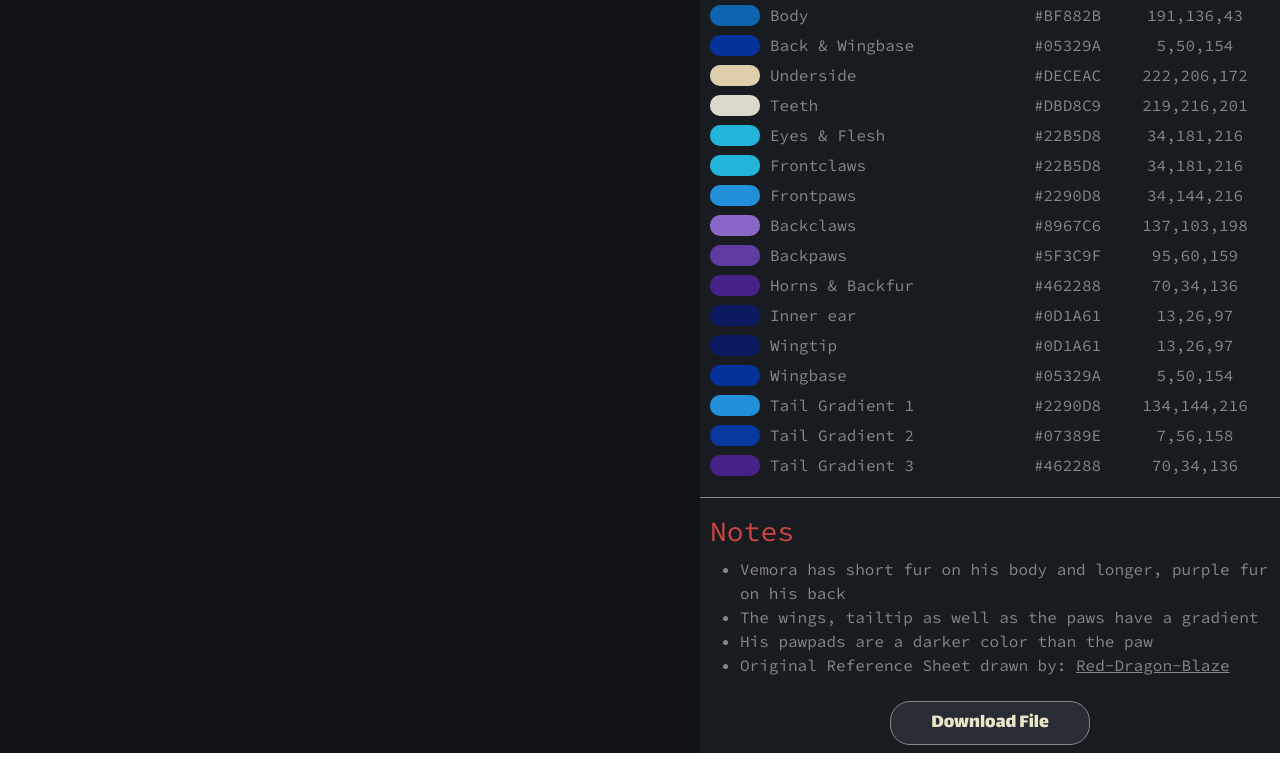
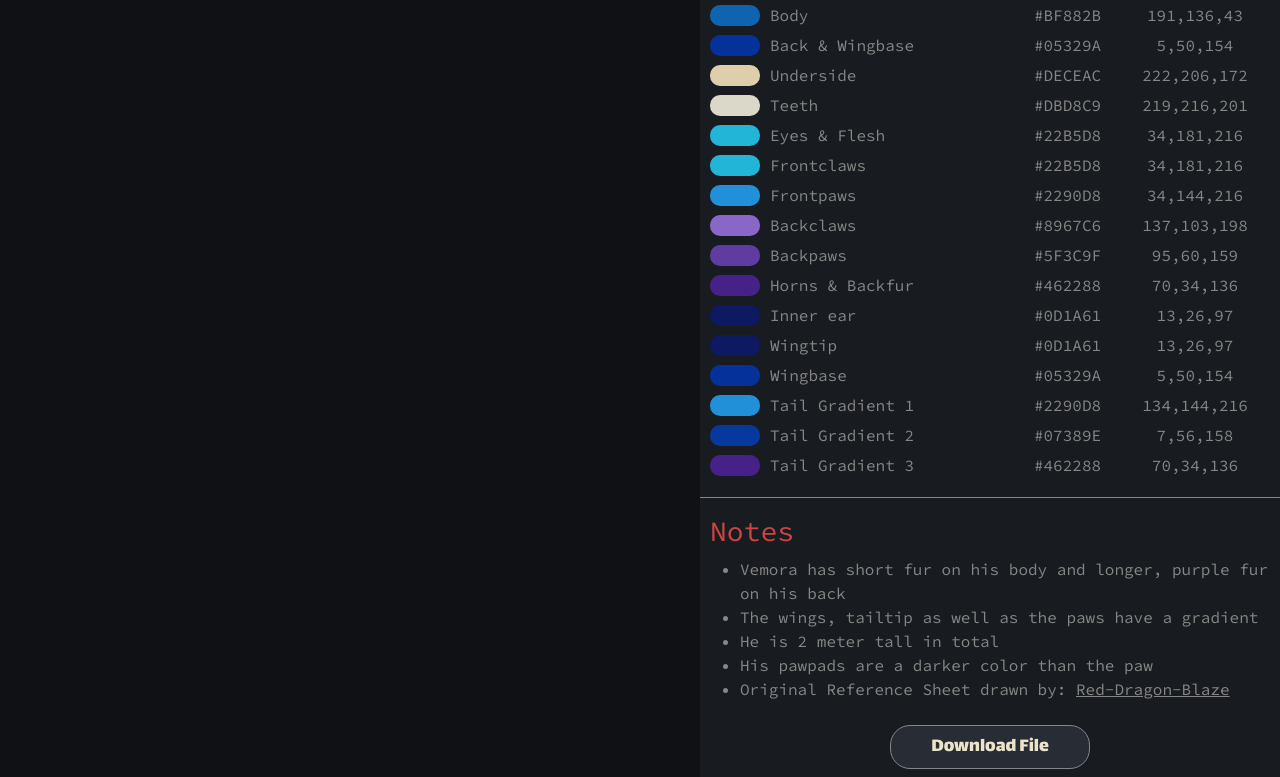
Before and after one commit to TailWigglers/Ref-Sheet-Gallery, a plain HTML site: page Vemora/index.html in a window 1280 px wide. Shown: the part 91-868 px from the top of the page. Before the commit the page ends 844 px from the top, so only its background shows below. Drawn offline with Linux system fonts and the light colour scheme.

Commit message:
Updated Vemora.html

```diff
--- a/Vemora/index.html
+++ b/Vemora/index.html
@@ -280,6 +280,7 @@
             <ul>
               <li>Vemora has short fur on his body and longer, purple fur on his back</li>
               <li>The wings, tailtip as well as the paws have a gradient</li>
+              <li>He is 2 meter tall in total</li>
               <li>His pawpads are a darker color than the paw</li>
               <li class="hideable">He has a furred sheath without external balls</li>
               <li>
```
